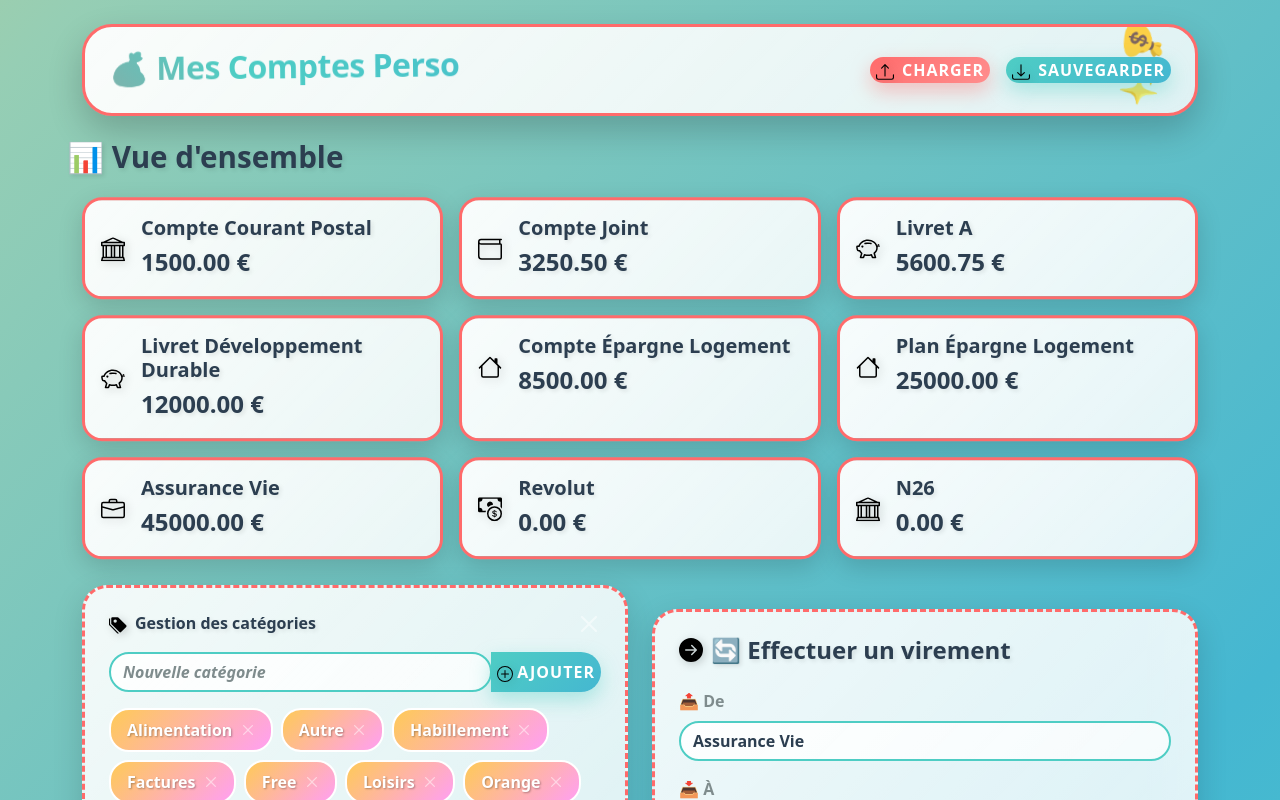
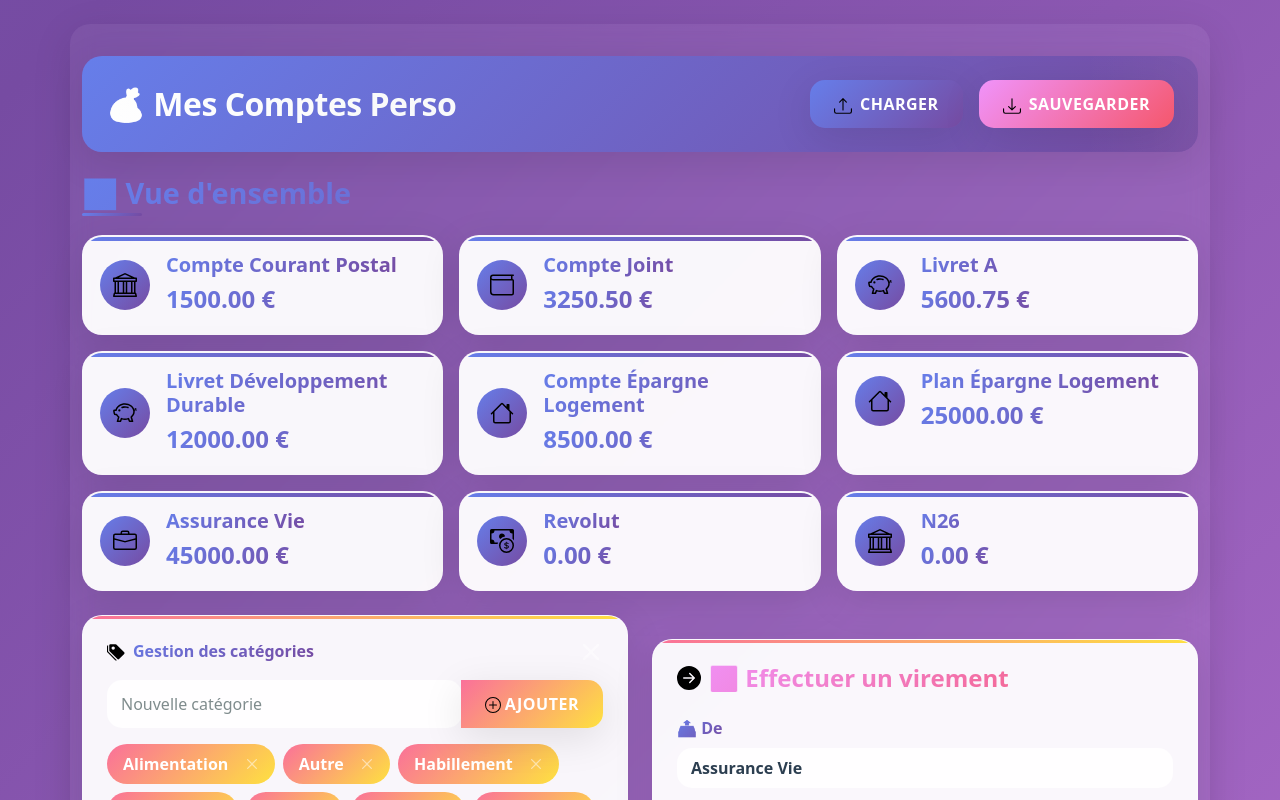
Before and after one commit to almoha73/comptes-perso, a React (Vite) app: page / in a window 1280 px wide. Both pictures are taken after a click on the button "🏷️ GÉRER LES CATÉGORIES". Shown: the top 800 px of the page. Built offline with nearby package versions, Linux system fonts and the light colour scheme.

Commit message:
Thème coloré avec gradients

```diff
--- a/src/components/AccountList.tsx
+++ b/src/components/AccountList.tsx
@@ -26,21 +26,21 @@ const iconMap: { [key: string]: React.ReactNode } = {
 const AccountList: React.FC<AccountListProps> = ({ accounts }) => {
   return (
     <section className="mb-4">
-      <h2 className="mb-4 fun-text pulse" style={{ fontWeight: '800', fontSize: '1.8rem' }}>
+      <h2 className="mb-4 gradient-section-title">
         📊 Vue d'ensemble
       </h2>
       <div className="row g-3">
         {accounts.map(account => (
-          <div key={account.id} className="col-md-6 col-lg-4">
+          <div key={account.id} className="col-md-6 col-lg-4 fade-in-up">
             <div className="account-card h-100 p-3">
               <div className="d-flex align-items-center">
                 <div className="me-3">
-                  <div className="glass-icon">
-                    <div className="fun-icon">{iconMap[account.id] || <CashCoin size={24} />}</div>
+                  <div className="gradient-icon">
+                    {iconMap[account.id] || <CashCoin size={24} />}
                   </div>
                 </div>
                 <div>
-                  <h5 className="mb-1 fun-text" style={{ fontWeight: '700' }}>
+                  <h5 className="mb-1 gradient-text" style={{ fontWeight: '700' }}>
                     {account.name}
                   </h5>
                   <p className="fs-4 fw-bold balance-amount mb-0">
--- a/src/components/CategoryManager.tsx
+++ b/src/components/CategoryManager.tsx
@@ -29,10 +29,10 @@ const CategoryManager: React.FC<CategoryManagerProps> = ({ categories, onUpdateC
       <div className="mb-3">
         <button
           type="button"
-          className="fun-btn btn-sm"
+          className="gradient-btn btn-sm"
           onClick={() => setShowManager(true)}
         >
-          <TagsFill className="me-2 fun-icon" size={16} />
+          <TagsFill className="me-2" size={16} />
           🏷️ Gérer les catégories
         </button>
       </div>
@@ -40,10 +40,10 @@ const CategoryManager: React.FC<CategoryManagerProps> = ({ categories, onUpdateC
   }
 
   return (
-    <div className="fun-form mb-3 p-4">
+    <div className="gradient-form mb-3 p-4">
       <div className="d-flex justify-content-between align-items-center mb-3">
-        <h6 className="mb-0 fun-text" style={{ fontWeight: '700' }}>
-          <TagsFill className="me-2 fun-icon" size={18} />
+        <h6 className="mb-0 gradient-text" style={{ fontWeight: '700' }}>
+          <TagsFill className="me-2" size={18} />
           Gestion des catégories
         </h6>
         <button
@@ -57,13 +57,13 @@ const CategoryManager: React.FC<CategoryManagerProps> = ({ categories, onUpdateC
           <div className="input-group">
             <input
               type="text"
-              className="form-control fun-input"
+              className="form-control gradient-input"
               placeholder="Nouvelle catégorie"
               value={newCategory}
               onChange={(e) => setNewCategory(e.target.value)}
             />
-            <button type="submit" className="fun-btn-primary fun-btn">
-              <PlusCircle className="me-1 fun-icon" size={16} />
+            <button type="submit" className="gradient-btn gradient-btn-info">
+              <PlusCircle className="me-1" size={16} />
               Ajouter
             </button>
           </div>
@@ -72,7 +72,7 @@ const CategoryManager: React.FC<CategoryManagerProps> = ({ categories, onUpdateC
         <div className="row g-2">
           {categories.map(category => (
             <div key={category} className="col-auto">
-              <div className="fun-badge d-flex align-items-center px-3 py-2">
+              <div className="gradient-badge">
                 <span className="me-2">{category}</span>
                 <button
                   type="button"
--- a/src/components/Header.tsx
+++ b/src/components/Header.tsx
@@ -9,17 +9,17 @@ interface HeaderProps {
 
 const Header: React.FC<HeaderProps> = ({ onLoad, onSave }) => {
   return (
-    <header className="fun-header d-flex justify-content-between align-items-center mb-4 p-4">
-      <h1 className="mb-0 fs-2 fun-title" style={{ fontWeight: '900', letterSpacing: '-0.5px' }}>
+    <header className="gradient-header d-flex justify-content-between align-items-center mb-4 p-4">
+      <h1 className="mb-0 fs-2 gradient-title">
         💰 Mes Comptes Perso
       </h1>
       <div>
-        <button className="fun-btn me-3" onClick={onLoad}>
-          <Upload className="me-2 fun-icon" size={18}/>
+        <button className="gradient-btn me-3" onClick={onLoad}>
+          <Upload className="me-2" size={18}/>
           Charger
         </button>
-        <button className="fun-btn-primary fun-btn" onClick={onSave}>
-          <Download className="me-2 fun-icon" size={18}/>
+        <button className="gradient-btn gradient-btn-secondary" onClick={onSave}>
+          <Download className="me-2" size={18}/>
           Sauvegarder
         </button>
       </div>
--- a/src/components/TransferMoney.tsx
+++ b/src/components/TransferMoney.tsx
@@ -21,32 +21,32 @@ const TransferMoney: React.FC<TransferMoneyProps> = ({ accounts, onTransfer }) =
   };
 
   return (
-    <div className="fun-form mt-4 p-4">
+    <div className="gradient-form mt-4 p-4">
       <div className="mb-4">
-        <h2 className="d-flex align-items-center fun-text" style={{ fontWeight: '700', fontSize: '1.5rem' }}>
-          <ArrowRightCircleFill className="me-2 fun-icon" size={24}/>
+        <h2 className="d-flex align-items-center gradient-text-secondary" style={{ fontWeight: '700', fontSize: '1.5rem' }}>
+          <ArrowRightCircleFill className="me-2" size={24}/>
           🔄 Effectuer un virement
         </h2>
       </div>
       <div>
         <form onSubmit={handleSubmit}>
           <div className="mb-3">
-            <label htmlFor="fromAccount" className="form-label fun-text-muted">📤 De</label>
-            <select className="form-select fun-input" id="fromAccount" value={fromAccount} onChange={(e) => setFromAccount(e.target.value)}>
+            <label htmlFor="fromAccount" className="form-label gradient-text">📤 De</label>
+            <select className="form-select gradient-input" id="fromAccount" value={fromAccount} onChange={(e) => setFromAccount(e.target.value)}>
               {sortedAccounts.map(acc => <option key={acc.id} value={acc.id}>{acc.name}</option>)}
             </select>
           </div>
           <div className="mb-3">
-            <label htmlFor="toAccount" className="form-label fun-text-muted">📥 À</label>
-            <select className="form-select fun-input" id="toAccount" value={toAccount} onChange={(e) => setToAccount(e.target.value)}>
+            <label htmlFor="toAccount" className="form-label gradient-text">📥 À</label>
+            <select className="form-select gradient-input" id="toAccount" value={toAccount} onChange={(e) => setToAccount(e.target.value)}>
               {sortedAccounts.map(acc => <option key={acc.id} value={acc.id}>{acc.name}</option>)}
             </select>
           </div>
           <div className="mb-3">
-            <label htmlFor="transferAmount" className="form-label fun-text-muted">💰 Montant</label>
+            <label htmlFor="transferAmount" className="form-label gradient-text">💰 Montant</label>
             <input
               type="number"
-              className="form-control fun-input"
+              className="form-control gradient-input"
               id="transferAmount"
               value={amount}
               onChange={(e) => setAmount(e.target.value)}
@@ -54,7 +54,7 @@ const TransferMoney: React.FC<TransferMoneyProps> = ({ accounts, onTransfer }) =
               required
             />
           </div>
-          <button type="submit" className="fun-btn-primary fun-btn px-4 py-2">
+          <button type="submit" className="gradient-btn gradient-btn-warning px-4 py-2">
             🚀 Transférer
           </button>
         </form>
--- a/src/index.css
+++ b/src/index.css
@@ -1,144 +1,67 @@
-/* Design Ludique et Animé */
-body {
-  background: linear-gradient(-45deg, #ff6b6b, #4ecdc4, #45b7d1, #96ceb4, #feca57, #ff9ff3, #54a0ff);
-  background-size: 400% 400%;
-  animation: gradientShift 15s ease infinite;
-  min-height: 100vh;
-  font-family: 'Comic Sans MS', 'Trebuchet MS', cursive, sans-serif;
-  overflow-x: hidden;
+/* Thème Gradients Colorés - Design Moderne */
+
+/* Variables CSS pour les couleurs */
+:root {
+  --gradient-primary: linear-gradient(135deg, #667eea 0%, #764ba2 100%);
+  --gradient-secondary: linear-gradient(135deg, #f093fb 0%, #f5576c 100%);
+  --gradient-success: linear-gradient(135deg, #4facfe 0%, #00f2fe 100%);
+  --gradient-warning: linear-gradient(135deg, #43e97b 0%, #38f9d7 100%);
+  --gradient-info: linear-gradient(135deg, #fa709a 0%, #fee140 100%);
+  --gradient-danger: linear-gradient(135deg, #ff9a9e 0%, #fecfef 100%);
+  --gradient-dark: linear-gradient(135deg, #2c3e50 0%, #34495e 100%);
+  --gradient-light: linear-gradient(135deg, #ffecd2 0%, #fcb69f 100%);
+
+  --shadow-soft: 0 10px 40px rgba(0, 0, 0, 0.1);
+  --shadow-hover: 0 20px 60px rgba(0, 0, 0, 0.15);
+  --border-radius: 20px;
+  --transition: all 0.3s cubic-bezier(0.4, 0, 0.2, 1);
 }
 
-@keyframes gradientShift {
+/* Arrière-plan principal */
+body {
+  background: linear-gradient(135deg, #667eea 0%, #764ba2 50%, #f093fb 100%);
+  background-size: 400% 400%;
+  animation: gradientFlow 15s ease infinite;
+  min-height: 100vh;
+  font-family: 'Inter', -apple-system, BlinkMacSystemFont, 'Segoe UI', Roboto, sans-serif;
+  color: #2c3e50;
+}
+
+@keyframes gradientFlow {
   0% { background-position: 0% 50%; }
   50% { background-position: 100% 50%; }
   100% { background-position: 0% 50%; }
 }
 
-/* Cartes ludiques avec animations */
-.fun-card {
-  background: linear-gradient(135deg, rgba(255, 255, 255, 0.9), rgba(255, 255, 255, 0.7));
-  border: 3px solid transparent;
-  border-radius: 25px;
-  box-shadow: 0 10px 30px rgba(0, 0, 0, 0.2);
-  transition: all 0.4s cubic-bezier(0.175, 0.885, 0.32, 1.275);
+/* Container principal */
+.container {
+  backdrop-filter: blur(10px);
+  background: rgba(255, 255, 255, 0.05);
+  border-radius: var(--border-radius);
+  box-shadow: var(--shadow-soft);
+  padding: 2rem;
+  margin-top: 2rem;
+}
+
+/* Header avec gradient */
+.gradient-header {
+  background: var(--gradient-primary);
+  border-radius: var(--border-radius);
+  box-shadow: var(--shadow-soft);
+  color: white;
   position: relative;
   overflow: hidden;
+  transition: var(--transition);
 }
 
-.fun-card::before {
-  content: '';
-  position: absolute;
-  top: -2px;
-  left: -2px;
-  right: -2px;
-  bottom: -2px;
-  background: linear-gradient(45deg, #ff6b6b, #4ecdc4, #45b7d1, #96ceb4, #feca57, #ff9ff3);
-  border-radius: 25px;
-  z-index: -1;
-  animation: borderRotate 3s linear infinite;
-}
-
-@keyframes borderRotate {
-  0% { transform: rotate(0deg); }
-  100% { transform: rotate(360deg); }
-}
-
-.fun-card:hover {
-  transform: translateY(-15px) rotate(2deg) scale(1.05);
-  box-shadow: 0 25px 50px rgba(0, 0, 0, 0.3);
-}
-
-/* Header ludique */
-.fun-header {
-  background: linear-gradient(135deg, rgba(255, 255, 255, 0.95), rgba(255, 255, 255, 0.8));
-  border: 3px solid #ff6b6b;
-  border-radius: 30px;
-  box-shadow: 0 15px 35px rgba(0, 0, 0, 0.2);
-  position: relative;
-  overflow: hidden;
-}
-
-.fun-header::before {
-  content: '✨💰✨';
-  position: absolute;
-  top: -10px;
-  right: -10px;
-  font-size: 2rem;
-  animation: sparkle 2s ease-in-out infinite;
-}
-
-@keyframes sparkle {
-  0%, 100% { transform: rotate(0deg) scale(1); opacity: 0.7; }
-  50% { transform: rotate(180deg) scale(1.2); opacity: 1; }
-}
-
-/* Cartes de comptes avec animations individuelles */
-.account-card {
-  background: linear-gradient(135deg, rgba(255, 255, 255, 0.95), rgba(255, 255, 255, 0.85));
-  border: 3px solid;
-  border-radius: 20px;
-  box-shadow: 0 8px 25px rgba(0, 0, 0, 0.15);
-  transition: all 0.3s ease;
-  position: relative;
-  overflow: hidden;
-  cursor: pointer;
-}
-
-.account-card:nth-child(1) { border-color: #ff6b6b; animation: bounce 2s ease-in-out infinite; }
-.account-card:nth-child(2) { border-color: #4ecdc4; animation: bounce 2s ease-in-out infinite 0.2s; }
-.account-card:nth-child(3) { border-color: #45b7d1; animation: bounce 2s ease-in-out infinite 0.4s; }
-.account-card:nth-child(4) { border-color: #96ceb4; animation: bounce 2s ease-in-out infinite 0.6s; }
-.account-card:nth-child(5) { border-color: #feca57; animation: bounce 2s ease-in-out infinite 0.8s; }
-.account-card:nth-child(6) { border-color: #ff9ff3; animation: bounce 2s ease-in-out infinite 1s; }
-.account-card:nth-child(7) { border-color: #54a0ff; animation: bounce 2s ease-in-out infinite 1.2s; }
-.account-card:nth-child(8) { border-color: #5f27cd; animation: bounce 2s ease-in-out infinite 1.4s; }
-.account-card:nth-child(9) { border-color: #00d2d3; animation: bounce 2s ease-in-out infinite 1.6s; }
-
-@keyframes bounce {
-  0%, 20%, 50%, 80%, 100% { transform: translateY(0); }
-  40% { transform: translateY(-10px); }
-  60% { transform: translateY(-5px); }
-}
-
-.account-card:hover {
-  transform: translateY(-20px) rotate(-3deg) scale(1.1);
-  box-shadow: 0 20px 40px rgba(0, 0, 0, 0.3);
-  animation: none;
-}
-
-.account-card::after {
-  content: '💫';
-  position: absolute;
-  top: 10px;
-  right: 10px;
-  font-size: 1.5rem;
-  opacity: 0;
-  transition: all 0.3s ease;
-}
-
-.account-card:hover::after {
-  opacity: 1;
-  transform: rotate(360deg);
-}
-
-/* Formulaires ludiques */
-.fun-form {
-  background: linear-gradient(135deg, rgba(255, 255, 255, 0.9), rgba(255, 255, 255, 0.8));
-  border: 3px dashed #ff6b6b;
-  border-radius: 25px;
-  box-shadow: 0 10px 30px rgba(0, 0, 0, 0.15);
-  position: relative;
-  overflow: hidden;
-}
-
-.fun-form::before {
+.gradient-header::before {
   content: '';
   position: absolute;
   top: 0;
   left: -100%;
   width: 100%;
   height: 100%;
-  background: linear-gradient(90deg, transparent, rgba(255, 255, 255, 0.4), transparent);
+  background: linear-gradient(90deg, transparent, rgba(255, 255, 255, 0.2), transparent);
   animation: shimmer 3s ease-in-out infinite;
 }
 
@@ -147,52 +70,185 @@ body {
   100% { left: 100%; }
 }
 
-/* Inputs ludiques */
-.fun-input {
-  background: linear-gradient(135deg, rgba(255, 255, 255, 0.9), rgba(255, 255, 255, 0.7)) !important;
-  border: 2px solid #4ecdc4 !important;
-  border-radius: 20px !important;
+.gradient-header:hover {
+  transform: translateY(-5px);
+  box-shadow: var(--shadow-hover);
+}
+
+/* Titre avec effet gradient */
+.gradient-title {
+  background: linear-gradient(45deg, #fff, #f8f9fa, #fff);
+  background-size: 200% 200%;
+  -webkit-background-clip: text;
+  -webkit-text-fill-color: transparent;
+  background-clip: text;
+  animation: titleGradient 3s ease infinite;
+  font-weight: 800;
+  letter-spacing: -0.5px;
+}
+
+@keyframes titleGradient {
+  0% { background-position: 0% 50%; }
+  50% { background-position: 100% 50%; }
+  100% { background-position: 0% 50%; }
+}
+
+/* Cartes de comptes avec gradients individuels */
+.account-card {
+  background: rgba(255, 255, 255, 0.95);
+  border-radius: var(--border-radius);
+  box-shadow: var(--shadow-soft);
+  transition: var(--transition);
+  position: relative;
+  overflow: hidden;
+  border: 2px solid transparent;
+}
+
+.account-card::before {
+  content: '';
+  position: absolute;
+  top: 0;
+  left: 0;
+  right: 0;
+  height: 4px;
+  background: var(--gradient-primary);
+  transition: var(--transition);
+}
+
+.account-card:nth-child(1)::before { background: var(--gradient-primary); }
+.account-card:nth-child(2)::before { background: var(--gradient-secondary); }
+.account-card:nth-child(3)::before { background: var(--gradient-success); }
+.account-card:nth-child(4)::before { background: var(--gradient-warning); }
+.account-card:nth-child(5)::before { background: var(--gradient-info); }
+.account-card:nth-child(6)::before { background: var(--gradient-danger); }
+.account-card:nth-child(7)::before { background: var(--gradient-dark); }
+.account-card:nth-child(8)::before { background: var(--gradient-light); }
+.account-card:nth-child(9)::before { background: var(--gradient-primary); }
+
+.account-card:hover {
+  transform: translateY(-10px) scale(1.02);
+  box-shadow: var(--shadow-hover);
+}
+
+.account-card:hover::before {
+  height: 100%;
+  opacity: 0.1;
+}
+
+/* Icônes avec gradients */
+.gradient-icon {
+  background: var(--gradient-primary);
+  border-radius: 50%;
+  width: 50px;
+  height: 50px;
+  display: flex;
+  align-items: center;
+  justify-content: center;
+  color: white;
+  transition: var(--transition);
+}
+
+.gradient-icon:hover {
+  transform: rotate(360deg) scale(1.1);
+}
+
+/* Montants avec style gradient */
+.balance-amount {
+  background: var(--gradient-primary);
+  -webkit-background-clip: text;
+  -webkit-text-fill-color: transparent;
+  background-clip: text;
+  font-weight: 900;
+  font-size: 1.5rem;
+  transition: var(--transition);
+}
+
+.account-card:hover .balance-amount {
+  background: var(--gradient-secondary);
+  -webkit-background-clip: text;
+  -webkit-text-fill-color: transparent;
+  background-clip: text;
+  transform: scale(1.05);
+}
+
+/* Formulaires avec gradients */
+.gradient-form {
+  background: rgba(255, 255, 255, 0.95);
+  border-radius: var(--border-radius);
+  box-shadow: var(--shadow-soft);
+  position: relative;
+  overflow: hidden;
+  border: 1px solid rgba(255, 255, 255, 0.2);
+  transition: var(--transition);
+}
+
+.gradient-form::before {
+  content: '';
+  position: absolute;
+  top: 0;
+  left: 0;
+  right: 0;
+  height: 3px;
+  background: var(--gradient-info);
+}
+
+.gradient-form:hover {
+  transform: translateY(-5px);
+  box-shadow: var(--shadow-hover);
+}
+
+/* Inputs avec style gradient */
+.gradient-input {
+  background: rgba(255, 255, 255, 0.9) !important;
+  border: 2px solid transparent !important;
+  border-radius: 15px !important;
   color: #2c3e50 !important;
   font-weight: 600 !important;
-  transition: all 0.3s ease !important;
+  transition: var(--transition) !important;
   position: relative;
 }
 
-.fun-input:focus {
-  border-color: #ff6b6b !important;
-  box-shadow: 0 0 20px rgba(255, 107, 107, 0.5) !important;
+.gradient-input:focus {
+  background: rgba(255, 255, 255, 1) !important;
+  border: 2px solid transparent !important;
+  box-shadow: 0 0 0 3px rgba(102, 126, 234, 0.3) !important;
   transform: scale(1.02) !important;
-  background: rgba(255, 255, 255, 0.95) !important;
 }
 
-.fun-input::placeholder {
+.gradient-input::placeholder {
   color: #7f8c8d !important;
-  font-style: italic !important;
+  font-weight: 500 !important;
 }
 
-.fun-input option {
+/* Options des selects */
+.gradient-input option {
   background: white !important;
   color: #2c3e50 !important;
   padding: 10px !important;
   font-weight: 600 !important;
 }
 
-/* Boutons ludiques */
-.fun-btn {
-  background: linear-gradient(135deg, #ff6b6b, #ff8e8e);
+.gradient-input option:hover {
+  background: #f8f9fa !important;
+}
+
+/* Boutons avec gradients */
+.gradient-btn {
+  background: var(--gradient-primary);
   border: none;
-  border-radius: 25px;
+  border-radius: 15px;
   color: white;
   font-weight: 700;
-  text-transform: uppercase;
-  letter-spacing: 1px;
-  transition: all 0.3s ease;
+  padding: 12px 24px;
+  transition: var(--transition);
   position: relative;
   overflow: hidden;
-  box-shadow: 0 8px 20px rgba(255, 107, 107, 0.4);
+  text-transform: uppercase;
+  letter-spacing: 0.5px;
+  box-shadow: var(--shadow-soft);
 }
 
-.fun-btn::before {
+.gradient-btn::before {
   content: '';
   position: absolute;
   top: 0;
@@ -203,151 +259,151 @@ body {
   transition: left 0.5s ease;
 }
 
-.fun-btn:hover::before {
+.gradient-btn:hover::before {
   left: 100%;
 }
 
-.fun-btn:hover {
-  transform: translateY(-5px) scale(1.05);
-  box-shadow: 0 15px 30px rgba(255, 107, 107, 0.6);
-  background: linear-gradient(135deg, #ff5252, #ff6b6b);
+.gradient-btn:hover {
+  transform: translateY(-3px) scale(1.05);
+  box-shadow: var(--shadow-hover);
 }
 
-.fun-btn:active {
-  transform: translateY(-2px) scale(0.98);
+.gradient-btn:active {
+  transform: translateY(-1px) scale(0.98);
 }
 
-.fun-btn-primary {
-  background: linear-gradient(135deg, #4ecdc4, #45b7d1);
-  box-shadow: 0 8px 20px rgba(78, 205, 196, 0.4);
+.gradient-btn-secondary {
+  background: var(--gradient-secondary);
 }
 
-.fun-btn-primary:hover {
-  background: linear-gradient(135deg, #26d0ce, #3742fa);
-  box-shadow: 0 15px 30px rgba(78, 205, 196, 0.6);
+.gradient-btn-success {
+  background: var(--gradient-success);
 }
 
-/* Textes colorés */
-.fun-text {
-  color: #2c3e50;
-  font-weight: 700;
-  text-shadow: 2px 2px 4px rgba(0, 0, 0, 0.1);
+.gradient-btn-warning {
+  background: var(--gradient-warning);
 }
 
-.fun-text-muted {
-  color: #7f8c8d;
-  font-weight: 600;
+.gradient-btn-info {
+  background: var(--gradient-info);
 }
 
-/* Montants avec animation */
-.balance-amount {
-  color: #2c3e50 !important;
-  font-weight: 900 !important;
-  font-size: 1.4rem !important;
-  text-shadow: 2px 2px 4px rgba(0, 0, 0, 0.1) !important;
-  transition: all 0.3s ease !important;
+/* Textes avec gradients */
+.gradient-text {
+  background: var(--gradient-primary);
+  -webkit-background-clip: text;
+  -webkit-text-fill-color: transparent;
+  background-clip: text;
+  font-weight: 700;
 }
 
-.account-card:hover .balance-amount {
-  color: #ff6b6b !important;
-  transform: scale(1.1) !important;
-  text-shadow: 3px 3px 6px rgba(255, 107, 107, 0.3) !important;
+.gradient-text-secondary {
+  background: var(--gradient-secondary);
+  -webkit-background-clip: text;
+  -webkit-text-fill-color: transparent;
+  background-clip: text;
+  font-weight: 700;
 }
 
-/* Badges ludiques */
-.fun-badge {
-  background: linear-gradient(135deg, #feca57, #ff9ff3);
-  border: 2px solid white;
+/* Badges avec gradients */
+.gradient-badge {
+  background: var(--gradient-info);
+  border: none;
   border-radius: 20px;
   color: white;
-  font-weight: 700;
-  text-shadow: 1px 1px 2px rgba(0, 0, 0, 0.3);
-  transition: all 0.3s ease;
+  font-weight: 600;
+  padding: 8px 16px;
+  transition: var(--transition);
+  display: inline-flex;
+  align-items: center;
+  gap: 8px;
+}
+
+.gradient-badge:hover {
+  transform: scale(1.05);
+  box-shadow: var(--shadow-soft);
+}
+
+/* Sections avec titres gradient */
+.gradient-section-title {
+  background: var(--gradient-primary);
+  -webkit-background-clip: text;
+  -webkit-text-fill-color: transparent;
+  background-clip: text;
+  font-weight: 800;
+  font-size: 1.8rem;
+  margin-bottom: 1.5rem;
   position: relative;
 }
 
-.fun-badge:hover {
-  transform: scale(1.1) rotate(5deg);
-  box-shadow: 0 5px 15px rgba(0, 0, 0, 0.2);
+.gradient-section-title::after {
+  content: '';
+  position: absolute;
+  bottom: -5px;
+  left: 0;
+  width: 60px;
+  height: 3px;
+  background: var(--gradient-primary);
+  border-radius: 2px;
 }
 
-/* Icônes animées */
-.fun-icon {
-  transition: all 0.3s ease;
-  filter: drop-shadow(2px 2px 4px rgba(0, 0, 0, 0.2));
-}
-
-.fun-icon:hover {
-  transform: scale(1.2) rotate(15deg);
-  filter: drop-shadow(3px 3px 6px rgba(0, 0, 0, 0.3));
-}
-
-/* Animation de titre */
-.fun-title {
-  animation: titleBounce 3s ease-in-out infinite;
-  background: linear-gradient(45deg, #ff6b6b, #4ecdc4, #45b7d1, #96ceb4);
-  background-size: 400% 400%;
-  -webkit-background-clip: text;
-  -webkit-text-fill-color: transparent;
-  background-clip: text;
-  animation: titleBounce 3s ease-in-out infinite, gradientText 5s ease infinite;
-}
-
-@keyframes titleBounce {
-  0%, 100% { transform: translateY(0px) rotate(0deg); }
-  25% { transform: translateY(-10px) rotate(1deg); }
-  75% { transform: translateY(-5px) rotate(-1deg); }
-}
-
-@keyframes gradientText {
-  0% { background-position: 0% 50%; }
-  50% { background-position: 100% 50%; }
-  100% { background-position: 0% 50%; }
-}
-
-/* Effets de particules */
-.particle {
-  position: fixed;
-  pointer-events: none;
-  z-index: 1000;
-  font-size: 1.5rem;
-  animation: float-particle 4s ease-out forwards;
-}
-
-@keyframes float-particle {
-  0% {
+/* Animations d'entrée */
+@keyframes fadeInUp {
+  from {
+    opacity: 0;
+    transform: translateY(30px);
+  }
+  to {
     opacity: 1;
-    transform: translateY(0) rotate(0deg);
-  }
-  100% {
-    opacity: 0;
-    transform: translateY(-100px) rotate(360deg);
+    transform: translateY(0);
   }
 }
 
+.fade-in-up {
+  animation: fadeInUp 0.6s ease-out;
+}
+
+.fade-in-up:nth-child(1) { animation-delay: 0.1s; }
+.fade-in-up:nth-child(2) { animation-delay: 0.2s; }
+.fade-in-up:nth-child(3) { animation-delay: 0.3s; }
+.fade-in-up:nth-child(4) { animation-delay: 0.4s; }
+.fade-in-up:nth-child(5) { animation-delay: 0.5s; }
+.fade-in-up:nth-child(6) { animation-delay: 0.6s; }
+.fade-in-up:nth-child(7) { animation-delay: 0.7s; }
+.fade-in-up:nth-child(8) { animation-delay: 0.8s; }
+.fade-in-up:nth-child(9) { animation-delay: 0.9s; }
+
 /* Responsive */
 @media (max-width: 768px) {
-  .fun-card, .fun-form {
-    border-radius: 20px;
-    margin-bottom: 1rem;
+  .container {
+    margin-top: 1rem;
+    padding: 1rem;
   }
 
-  .account-card {
-    border-radius: 15px;
+  .gradient-section-title {
+    font-size: 1.5rem;
   }
 
-  .fun-title {
-    font-size: 1.5rem;
+  .balance-amount {
+    font-size: 1.3rem;
   }
 }
 
-/* Animation de chargement */
-@keyframes pulse {
-  0% { transform: scale(1); }
-  50% { transform: scale(1.05); }
-  100% { transform: scale(1); }
+/* Scrollbar personnalisée */
+::-webkit-scrollbar {
+  width: 8px;
 }
 
-.pulse {
-  animation: pulse 2s ease-in-out infinite;
+::-webkit-scrollbar-track {
+  background: rgba(255, 255, 255, 0.1);
+  border-radius: 4px;
 }
+
+::-webkit-scrollbar-thumb {
+  background: var(--gradient-primary);
+  border-radius: 4px;
+}
+
+::-webkit-scrollbar-thumb:hover {
+  background: var(--gradient-secondary);
+}
```
Also changed, not shown: src/components/AddTransaction.tsx (+12 -12 lines).
